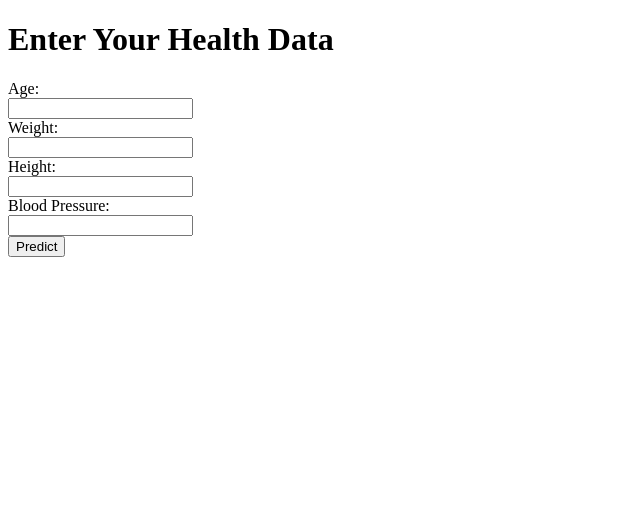
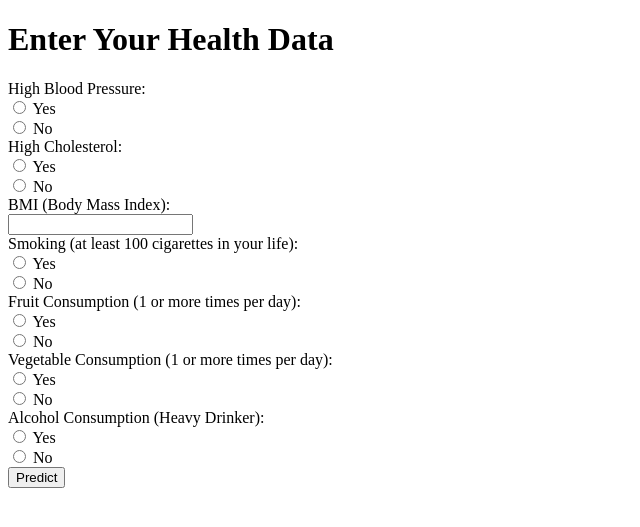
Before and after one commit to yjchoco/oss_personal_project_phase_1, a FastAPI app: page / in a window 1280 px wide. Shown: the top 527 px of the page, without its empty margins (0-640 px from the left). Run offline with FastAPI, Linux system fonts and the light colour scheme; parts of the project's set-up code (start-up, migrations or seed data) failed here and were passed over.

Commit message:
added dataset, preprocessed dataset features, revised following model

```diff
--- a/main.py
+++ b/main.py
@@ -3,13 +3,19 @@ from fastapi.templating import Jinja2Templates
 import torch
 import torch.nn.functional as F
 import numpy as np
-from disease_model import DiseasePredictor
+from model import DiseasePredictor
 
 
-PATH = './disease_model.pth'
 model = DiseasePredictor()
-model.load_state_dict(torch.load(PATH, map_location='cpu'))
-model.eval()
+model.load_state_dict(torch.load('heart_disease_model.pth', map_location='cpu'))
+
+def predict(input_data):
+    model.eval()
+    input_tensor = torch.tensor([input_data], dtype=torch.float32)
+    with torch.no_grad():
+        output = model(input_tensor)
+        predicted_class = torch.argmax(output, dim=1).item()
+    return predicted_class
 
 app = FastAPI()
 templates = Jinja2Templates(directory="templates")
@@ -19,15 +25,36 @@ def main(request: Request):
     return templates.TemplateResponse("index.html", {"request": request})
 
 @app.post("/predict")
-def predict(request: Request, age: int = Form(...), weight: float = Form(...), height: float = Form(...), blood_pressure: float = Form(...)):
+async def predict(
+    request: Request,
+    high_blood_pressure: str = Form(...),
+    high_cholesterol: str = Form(...),
+    bmi: float = Form(...),
+    smoking: str = Form(...),
+    fruit_consumption: str = Form(...),
+    vegetable_consumption: str = Form(...),
+    alcohol_consumption: str = Form(...)
+):
+    # 입력 데이터를 숫자로 변환
+    high_blood_pressure = 1 if high_blood_pressure == "yes" else 0
+    high_cholesterol = 1 if high_cholesterol == "yes" else 0
+    smoking = 1 if smoking == "yes" else 0
+    fruit_consumption = 1 if fruit_consumption == "yes" else 0
+    vegetable_consumption = 1 if vegetable_consumption == "yes" else 0
+    alcohol_consumption = 1 if alcohol_consumption == "yes" else 0
+
+    input_data = [
+        high_blood_pressure,
+        high_cholesterol,
+        bmi,
+        smoking,
+        fruit_consumption,
+        vegetable_consumption,
+        alcohol_consumption
+    ]
+
     try:
-        # 입력받은 데이터를 텐서로 변환
-        input_data = torch.tensor([[age, weight, height, blood_pressure]], dtype=torch.float32)
-
-        # 모델 예측
-        output = model(input_data)
-        prediction = torch.argmax(F.softmax(output, dim=1), dim=1).item()
-
+        prediction = predict(input_data)
         if prediction == 0:
             result = "Low risk of disease"
         else:
--- a/model.py
+++ b/model.py
@@ -4,9 +4,9 @@ import torch.nn as nn
 class DiseasePredictor(nn.Module):
     def __init__(self):
         super(DiseasePredictor, self).__init__()
-        self.fc1 = nn.Linear(4, 50)
-        self.fc2 = nn.Linear(50, 50)
-        self.fc3 = nn.Linear(50, 2)
+        self.fc1 = nn.Linear(7, 128)
+        self.fc2 = nn.Linear(128, 128)
+        self.fc3 = nn.Linear(128, 2)
 
     def forward(self, x):
         x = torch.relu(self.fc1(x))
@@ -14,8 +14,18 @@ class DiseasePredictor(nn.Module):
         x = self.fc3(x)
         return x
 
-# 모델 로드
-PATH = './disease_model.pth'
+
 model = DiseasePredictor()
-model.load_state_dict(torch.load(PATH, map_location='cpu'))
-model.eval()
+model.load_state_dict(torch.load('heart_disease_model.pth', map_location='cpu'))
+
+def predict(input_data):
+    model.eval()
+    input_tensor = torch.tensor([input_data], dtype=torch.float32)
+    with torch.no_grad():
+        output = model(input_tensor)
+        predicted_class = torch.argmax(output, dim=1).item()
+    return predicted_class
+
+input_data = [1, 1, 28, 1, 1, 1, 0]  # 입력 데이터 예시
+prediction = predict(input_data)
+print(f"Predicted Class of Heart Disease: {prediction}")
--- a/templates/index.html
+++ b/templates/index.html
@@ -6,14 +6,45 @@
 <body>
     <h1>Enter Your Health Data</h1>
     <form action="/predict" method="post">
-        <label for="age">Age:</label><br>
-        <input type="number" id="age" name="age"><br>
-        <label for="weight">Weight:</label><br>
-        <input type="number" id="weight" name="weight"><br>
-        <label for="height">Height:</label><br>
-        <input type="number" id="height" name="height"><br>
-        <label for="blood_pressure">Blood Pressure:</label><br>
-        <input type="number" id="blood_pressure" name="blood_pressure"><br>
+        <label for="blood_pressure">High Blood Pressure:</label><br>
+        <input type="radio" id="bp_yes" name="high_blood_pressure" value="yes">
+        <label for="bp_yes">Yes</label><br>
+        <input type="radio" id="bp_no" name="high_blood_pressure" value="no">
+        <label for="bp_no">No</label><br>
+
+        <label for="cholesterol">High Cholesterol:</label><br>
+        <input type="radio" id="chol_yes" name="high_cholesterol" value="yes">
+        <label for="chol_yes">Yes</label><br>
+        <input type="radio" id="chol_no" name="high_cholesterol" value="no">
+        <label for="chol_no">No</label><br>
+
+        <label for="bmi">BMI (Body Mass Index):</label><br>
+        <input type="number" step="0.1" id="bmi" name="bmi"><br>
+
+        <label for="smoking">Smoking (at least 100 cigarettes in your life):</label><br>
+        <input type="radio" id="smoke_yes" name="smoking" value="yes">
+        <label for="smoke_yes">Yes</label><br>
+        <input type="radio" id="smoke_no" name="smoking" value="no">
+        <label for="smoke_no">No</label><br>
+
+        <label for="fruit">Fruit Consumption (1 or more times per day):</label><br>
+        <input type="radio" id="fruit_yes" name="fruit_consumption" value="yes">
+        <label for="fruit_yes">Yes</label><br>
+        <input type="radio" id="fruit_no" name="fruit_consumption" value="no">
+        <label for="fruit_no">No</label><br>
+
+        <label for="vegetables">Vegetable Consumption (1 or more times per day):</label><br>
+        <input type="radio" id="veg_yes" name="vegetable_consumption" value="yes">
+        <label for="veg_yes">Yes</label><br>
+        <input type="radio" id="veg_no" name="vegetable_consumption" value="no">
+        <label for="veg_no">No</label><br>
+
+        <label for="alcohol">Alcohol Consumption (Heavy Drinker):</label><br>
+        <input type="radio" id="alc_yes" name="alcohol_consumption" value="yes">
+        <label for="alc_yes">Yes</label><br>
+        <input type="radio" id="alc_no" name="alcohol_consumption" value="no">
+        <label for="alc_no">No</label><br>
+
         <input type="submit" value="Predict">
     </form>
 </body>
```
Also changed, not shown: train.py (added, +55 -0 lines), README.md, 2 other files.
